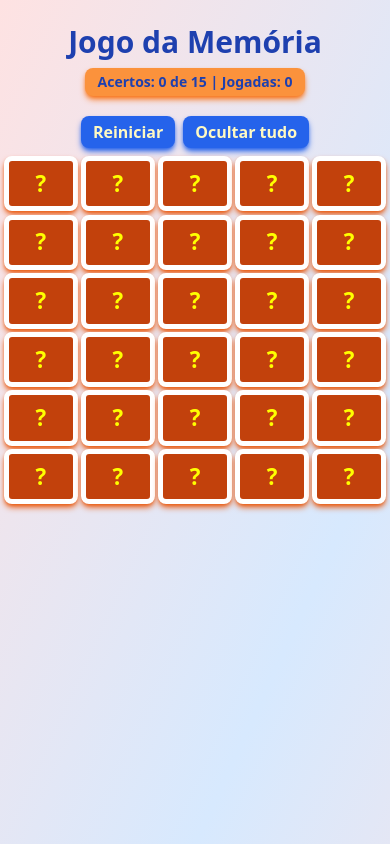
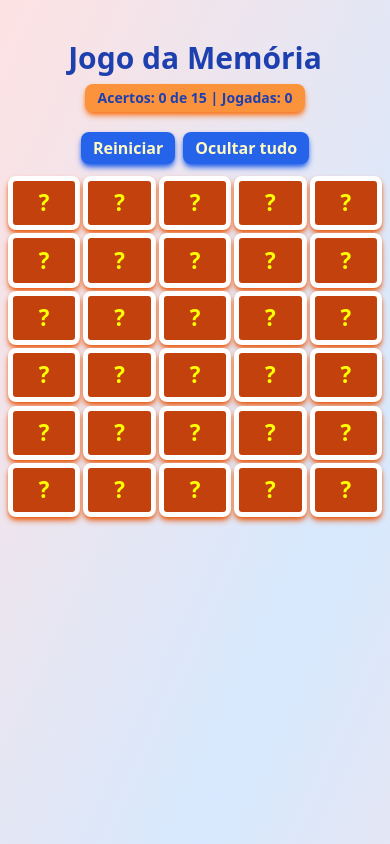
Before and after one commit to leoo1992/MemoGame-React-Vite-TS, a React (Vite) app: page / in a window 390 px wide. Built offline with nearby package versions, Linux system fonts and the light colour scheme.

Commit message:
responsive fix

```diff
--- a/src/components/Grid/index.tsx
+++ b/src/components/Grid/index.tsx
@@ -95,7 +95,7 @@ export default function Grids({ cards }: GridProps) {
   return (
     <>
       <div className="text-center font-bold p-0 m-0 ">
-        <div className="p-1 mt-5">
+        <div className="pb-1 mt-5 pt-5">
           <h1 className="text-3xl text-blue-800 m-0 p-0">Jogo da Memória</h1>
         </div>
         <div
@@ -135,7 +135,7 @@ export default function Grids({ cards }: GridProps) {
         </div>
       </div>
 
-      <div className="gride w-screen p-1 bg-transparent flex-wrap">
+      <div className="gride w-screen p-2 bg-transparent flex-wrap">
         {stateCards.map((card) => {
           return <Card key={card.id} {...card} handleClick={handleClick} />;
         })}
```
